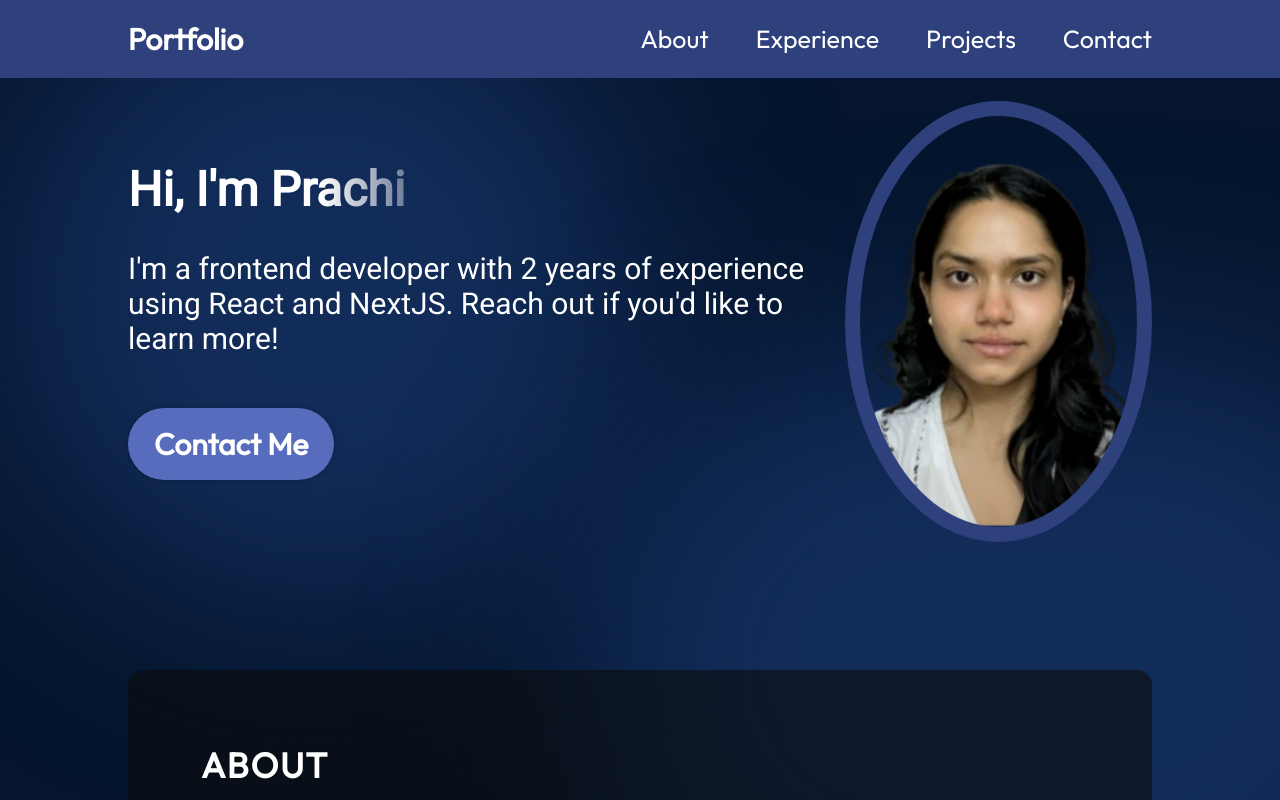
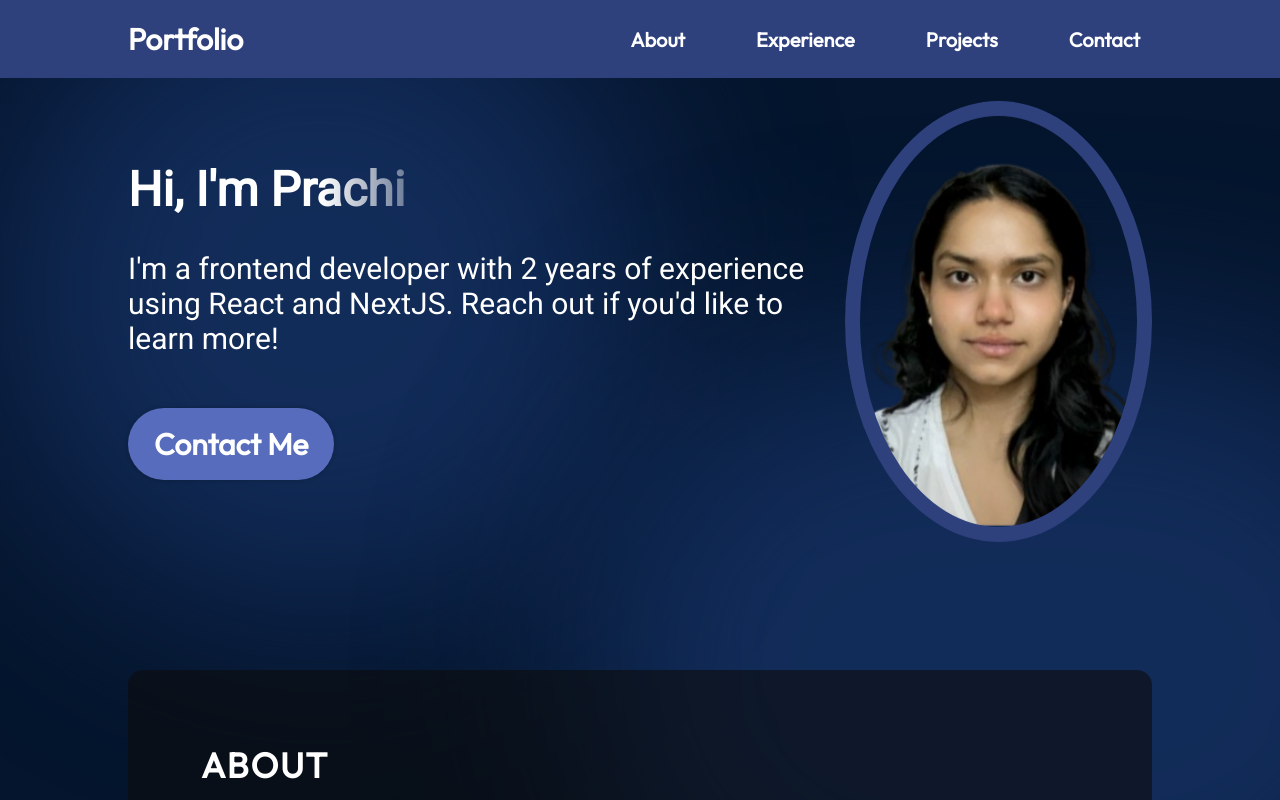
Before and after one commit to Prachi1208/portfolio, a React (Vite) app: page / in a window 1280 px wide. Shown: the top 800 px of the page. Built offline with nearby package versions, Linux system fonts and the light colour scheme.

Commit message:
Update Navbar.module.css

```diff
--- a/src/components/Navbar/Navbar.module.css
+++ b/src/components/Navbar/Navbar.module.css
@@ -21,22 +21,40 @@
 
 .menuBtn {
   display: none;
+  border-radius: 10px;
 }
 
 .menu {
   display: flex;
+  border-radius: 10px;
 }
 
 .menuItems {
   display: flex;
   gap: 47px;
   list-style: none;
+  border-radius: 10px;
 }
 
 .menuItems a {
   font-size: 25px;
   color: var(--color-text);
+  border-radius: 30px;
+  margin: 2px;
   text-decoration: none;
+  border-radius: 100px;
+  font-size: 20px; /* Use relative units */
+  font-weight: 600;
+  padding: 10px;
+  /* box-shadow: 0 0 4px 0 rgba(0, 0, 0, 0.25); */
+  transition: box-shadow 0.3s ease, transform 0.3s ease; /* Add transition for smooth effect */
+
+}
+
+.menuItems a:hover {
+  margin: 1px;
+  box-shadow: inset 0 0 0 1px var(--color-primary), 0 0 20px rgba(255, 255, 255, 0.8); /* Create a 2px space between text and border */
+  transform: scale(1.05); /* Optional: slightly enlarge button on hover */
 }
 
 @media screen and (max-width: 830px) {
@@ -47,6 +65,7 @@
 
   .menu {
     position: absolute;
+    border-radius: 10px;
     right: 14px;
     top: 20px; /* Adjust this based on your navbar height */
     flex-direction: column;
@@ -58,20 +77,16 @@
   .menuBtn {
     display: block;
     cursor: pointer;
+    border-radius: 10px;
   }
 
   .menuItems {
     display: none;
     flex-direction: column;
+    border-radius: 10px;
     align-items: center;
-    gap: 13px;
-    border-radius: 10px;
+    gap: 20px;
     background: rgb(25, 55, 109);
-    /* background: linear-gradient(
-      0deg,
-      rgba(25, 55, 109, 0.2) 0%,
-      rgba(25, 55, 109, 1) 100%
-    ); */
     padding: 24px 33px;
     box-shadow: 0 0 4px 0 rgba(0, 0, 0, 0.25);
   }
@@ -79,5 +94,6 @@
   .menuOpen {
     display: flex;
     z-index: 1;
+    border-radius: 10px;
   }
 }
```
